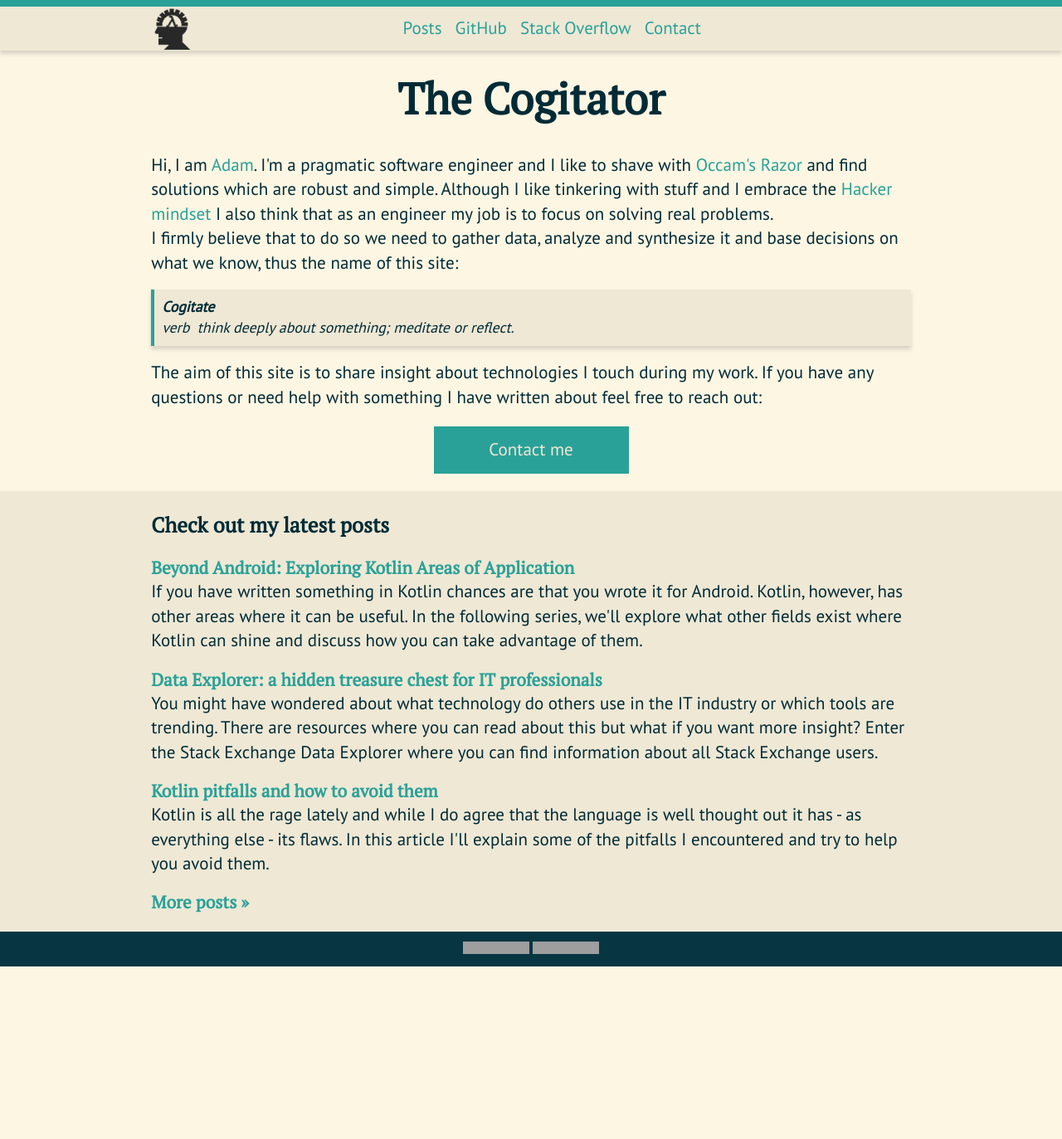
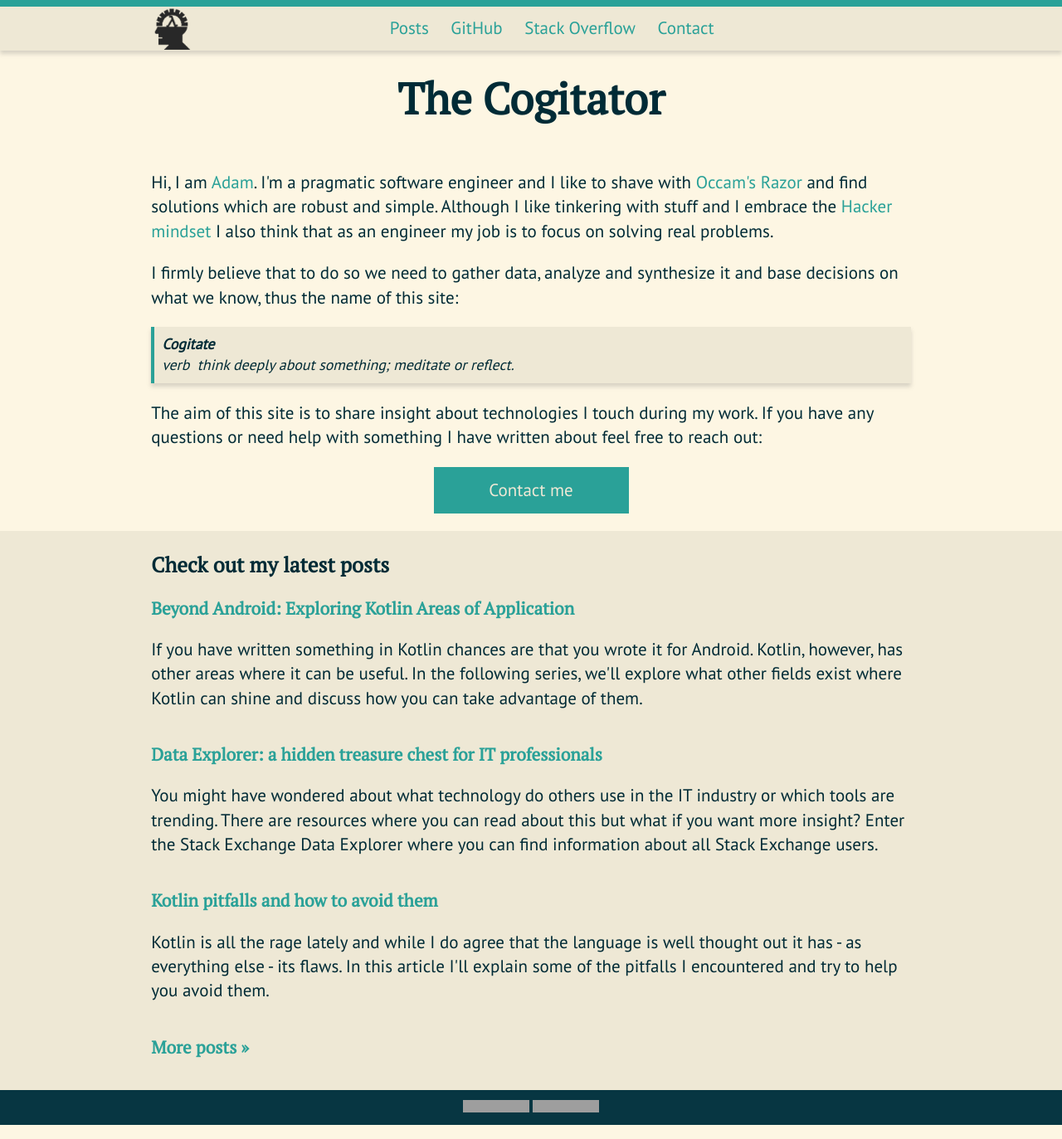
Before and after one commit to Hexworks/the-cogitator, a Jekyll site: the page built from index.html, in a window 1280 px wide. Shown: the whole page at 83% size. Built offline with Jekyll 4.4.1, drawn with Linux system fonts in a browser that asks for light colours; before the commit the page ends 1165 px from its top, so only the background shows below that; grey boxes are pictures that could not be loaded.

Commit message:
adding series to css

```diff
--- a/css/main.scss
+++ b/css/main.scss
@@ -20,6 +20,7 @@ $accent-border-width: 0.25rem;
 
 // colors
 
+$info-color: #268bd2;
 $accent-color: #2aa198;
 $bright-foreground-color: #073642;
 $dark-foreground-color: #002b36;
@@ -54,12 +55,16 @@ nav {
 }
 
 nav a {
-  margin: 0 0.25em;
+  margin: 0 $inline-spacing;
   line-height: $one-liner-height;
 }
 
 li {
-  margin: 0 0 0.25em 1em
+  margin: 0 0 $inline-spacing $section-spacing
+}
+
+p {
+  margin: $section-spacing 0;
 }
 
 ul:last-child li:last-child {
@@ -78,22 +83,33 @@ article img {
   display: block;
 }
 
+/*
+ *  CODE BLOCKS
+ */
+
 code, blockquote code {
   font-family: $code-font;
   font-style: italic;
   color: $bright-foreground-color;
 }
 
-#tldr, blockquote {
+#tldr, blockquote, #series {
   background-color: $dark-background-color;
-  border-left: $accent-border-width solid $accent-color;
   padding: 0.5em;
   box-shadow: $box-shadow;
   box-sizing: border-box;
 }
 
-#tldr {
+#tldr, blockquote {
+  border-left: $accent-border-width solid $accent-color;
+}
+
+#tldr, #series {
   margin-bottom: $logical-separator-spacing;
+}
+
+#series {
+  border-left: $accent-border-width solid $info-color;
 }
 
 blockquote {
@@ -110,9 +126,13 @@ blockquote li {
 cite {
   font-family: $accent-font;
   font-style: italic;
-  padding-left: 1em;
-  padding-right: 1em;
+  padding-left: $section-spacing;
+  padding-right: $section-spacing;
 }
+
+/*
+ * LINKS
+ */
 
 a {
   color: $accent-color;
```
